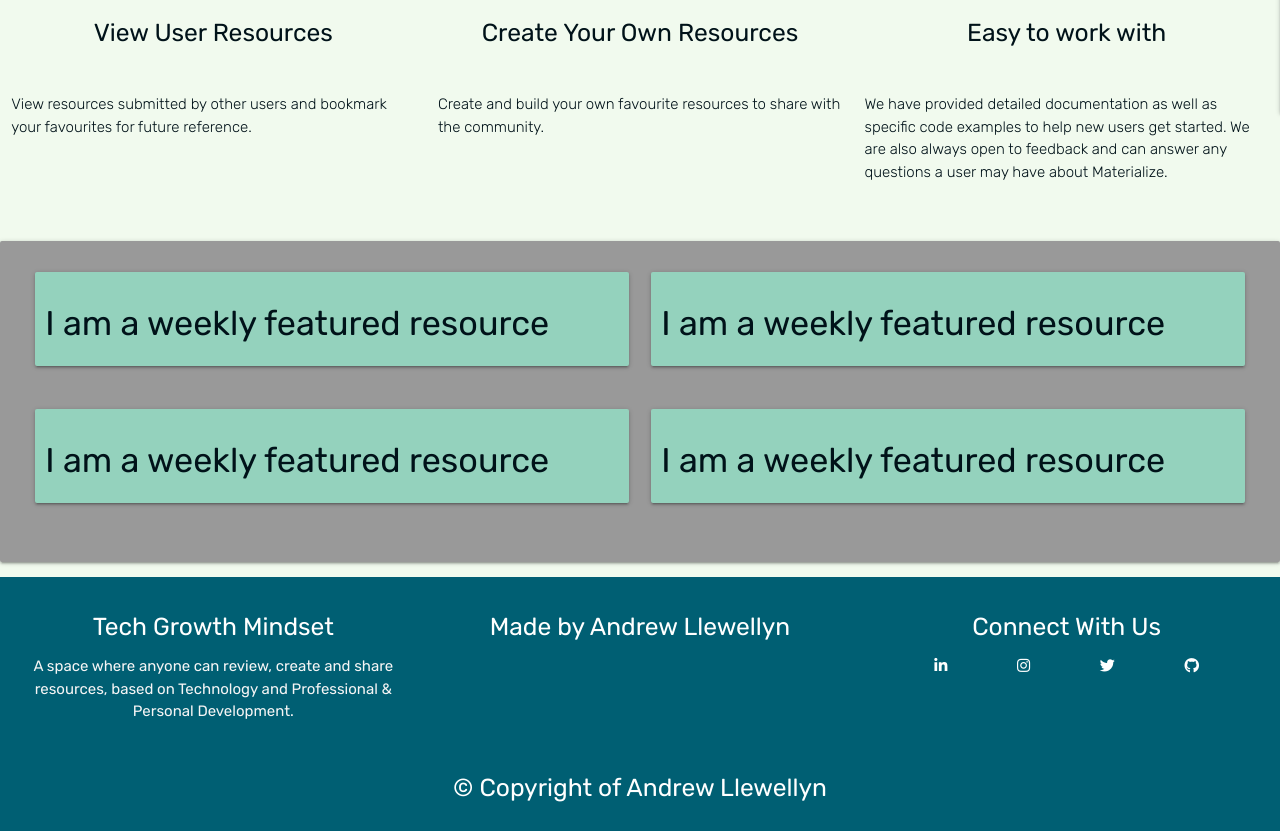
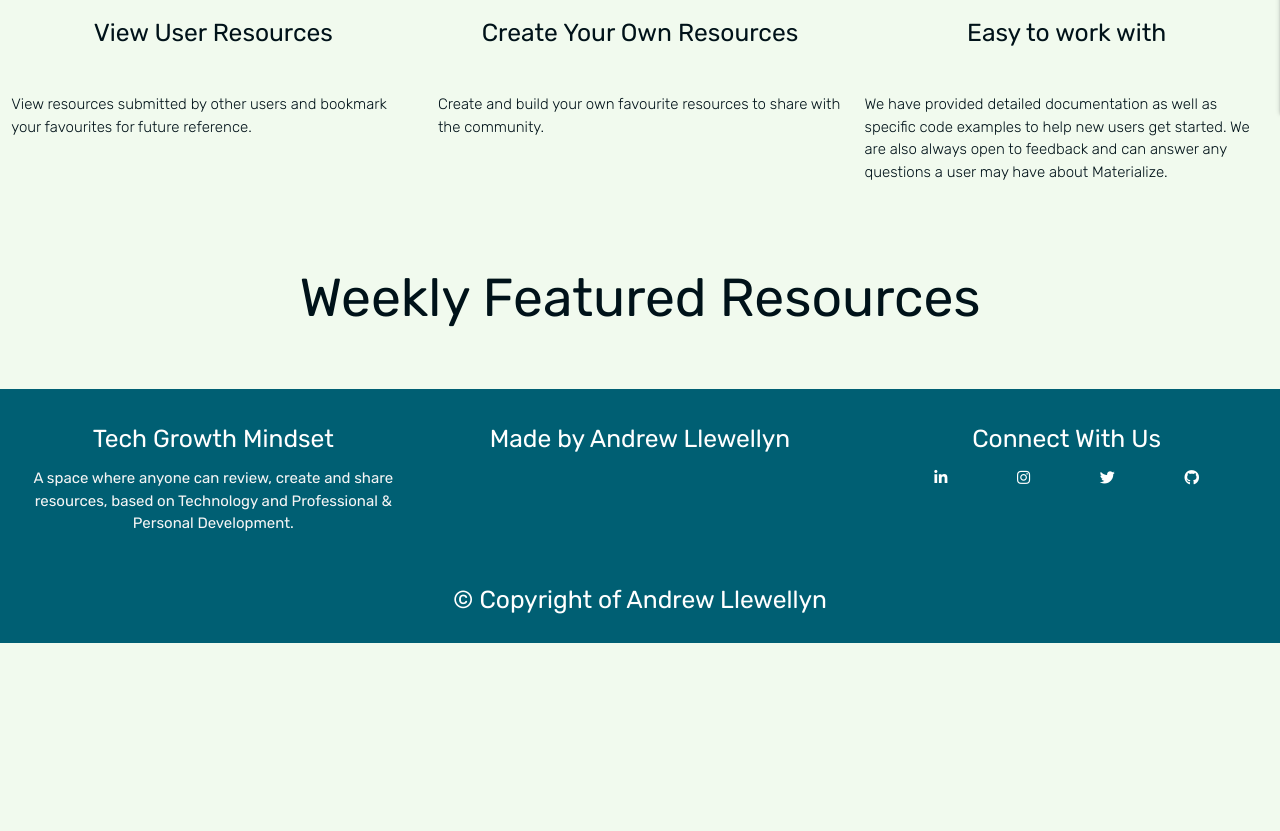
Before and after one commit to andywales83/tech_growth_mindset, a Flask app: page / in a window 1280 px wide. Shown: the part 747-1578 px from the top of the page. After the commit the page ends 1390 px from the top, so only its background shows below. Run offline with Flask 2, Linux system fonts and the light colour scheme; a database or web service that is not in the repository returns one stand-in record (values such as "Sample title"); some libraries are stand-ins or nearby versions.

Commit message:
Add weekly featured resources function for home page.

```diff
--- a/app.py
+++ b/app.py
@@ -378,7 +378,9 @@ def internal_server_error(e):
 @app.route("/")
 @app.route("/index/")
 def index():
-    return render_template("index.html")
+    resources = list(mongo.db.resources.find(
+        {"weekly_featured": True}))
+    return render_template("index.html", resources=resources)
 
 
 @app.route("/search", methods=["GET", "POST"])
--- a/templates/index.html
+++ b/templates/index.html
@@ -58,32 +58,45 @@
     </div>
 
     <section class="container featured-resources">
-        <div class="card-panel home-card-panel">
+        {% if resources|length > 0 %}
             <div class="row">
-                <div class="col s12 m12 l6">
-                    <div class="card">
-                        <h4>I am a weekly featured resource</h4>
-                    </div>
-                </div>
-                <div class="col s12 m12 l6">
-                    <div class="card">
-                        <h4>I am a weekly featured resource</h4>
-                    </div>
+                <div class="col s12 m8 offset-m2">
+                    <h2 class="header profile-header center">Weekly Featured Resources</h2>
                 </div>
             </div>
+
             <div class="row">
-                <div class="col s12 m12 l6">
-                    <div class="card">
-                        <h4>I am a weekly featured resource</h4>
+                {% for resource in resources if resource.weekly_featured == True %}
+                    <div class="col s12 m12 l6">
+                        <div class="card">
+                            <div class="card-content">
+
+                                <!-- resource title -->
+                                <div class="row">
+                                    <div class="col s8 m8 l8 xl8">
+                                        <h3 class="resource-name">{{ resource.resource_name }}</h3>
+                                    </div>
+                                </div>
+
+                                <!-- list for category, topic and date added -->
+                                <ul>
+                                    <li class="category-name">Category: {{ resource.category_name }}</li>
+                                    <li class="resource-topic">Topic: {{ resource.resource_topic }}</li>
+                                    <li class="date-added">Date added: {{ resource.date_added }}</li>
+                                </ul>
+
+                                <p class="resource-description">{{ resource.resource_description }}</p>
+                                <!-- link to resource -->
+                                <a href="{{ resource.resource_link }}" target="_blank">Link to resource</a>
+
+                                <p><em>Added by: {{ resource.created_by }}</em></p>
+
+                            </div>
+                        </div>
                     </div>
-                </div>
-                <div class="col s12 m12 l6">
-                    <div class="card">
-                        <h4>I am a weekly featured resource</h4>
-                    </div>
-                </div>
+                {% endfor %}
             </div>
-        </div>
+        {% endif %}
     </section>
 
 {% endblock%}
```
